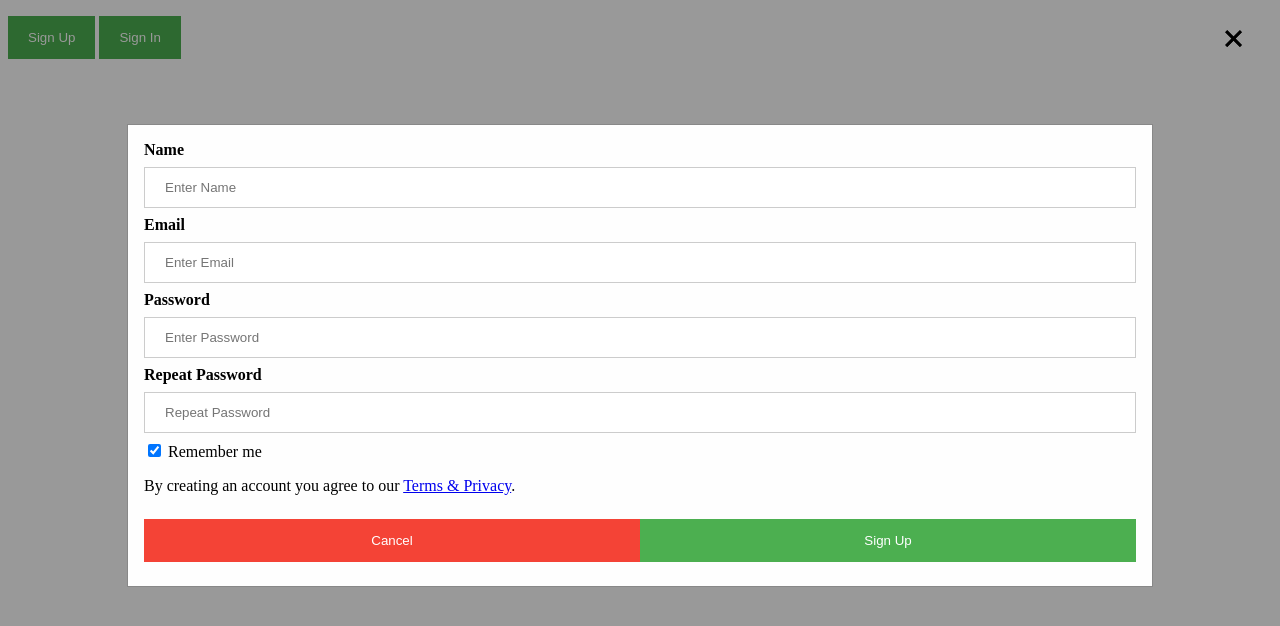
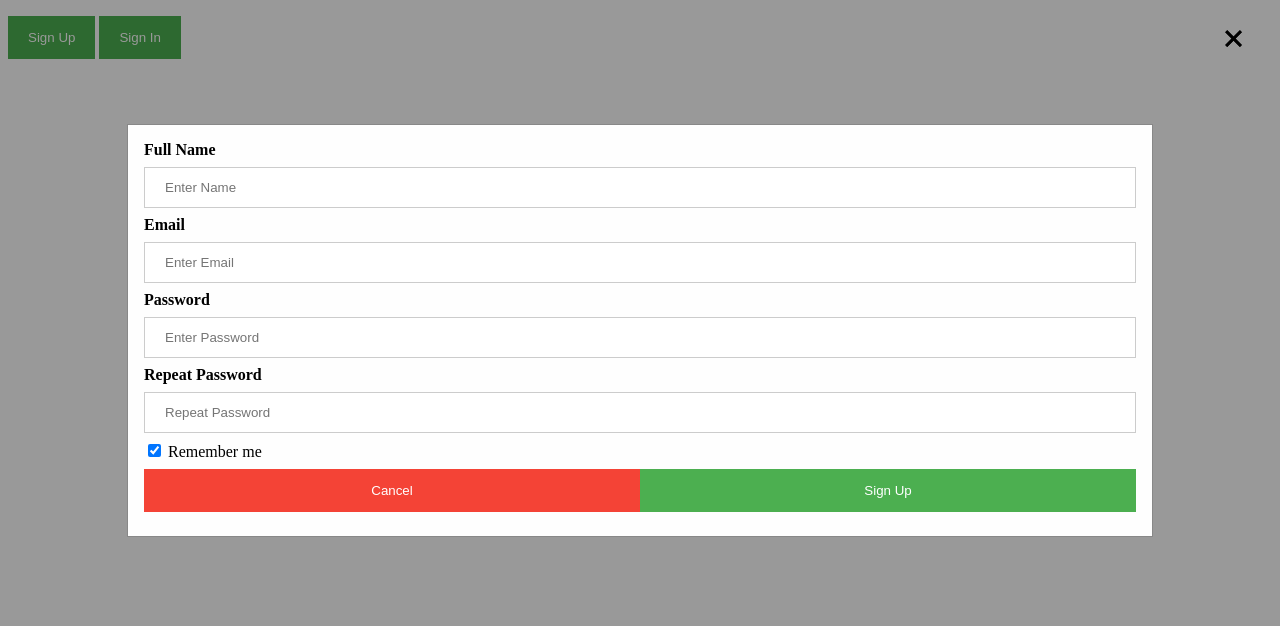
Before and after one commit to gilbertanderson/WOS_Dive_Log, a website: page public/createuser.html in a window 1280 px wide. Both pictures are taken after a click on the button "Sign Up". Drawn offline with Linux system fonts and the light colour scheme.

Commit message:
added createuser.html

```diff
--- a/public/createuser.html
+++ b/public/createuser.html
@@ -99,7 +99,7 @@ button {
   <span onclick="document.getElementById('id01').style.display='none'" class="close" title="Close Modal">×</span>
   <form class="modal-content animate" action="/action_page.php">
     <div class="container">
-      <label><b>Name</b></label>
+      <label><b>Full Name</b></label>
       <input type="text" placeholder="Enter Name" name="name" required />
       <label><b>Email</b></label>
       <input type="text" placeholder="Enter Email" name="email" required>
@@ -110,7 +110,6 @@ button {
       <label><b>Repeat Password</b></label>
       <input type="password" placeholder="Repeat Password" name="psw-repeat" required>
       <input type="checkbox" checked="checked"> Remember me
-      <p>By creating an account you agree to our <a href="#">Terms & Privacy</a>.</p>
 
       <div class="clearfix">
         <button type="button" onclick="document.getElementById('id01').style.display='none'" class="cancelbtn">Cancel</button>
```
